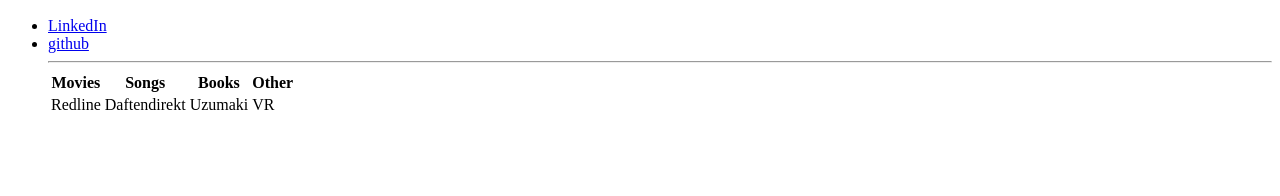
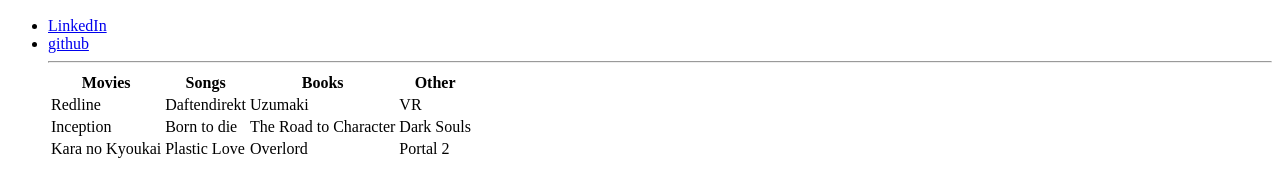
Before and after one commit to Chronoxfer/Chronoxfer.github.io, a plain HTML site: page index.html in a window 1280 px wide. Shown: the part 442-638 px from the top of the page. Drawn offline with Linux system fonts and the light colour scheme.

Commit message:
Update index.html

```diff
--- a/index.html
+++ b/index.html
@@ -19,9 +19,14 @@
     <th>Movies</th><th>Songs</th><th>Books</th><th>Other</th>
   </tr>
   <tr>
-  <td>Redline</td><td>Daftendirekt</td><td>Uzumaki</td><td>VR</td>
+    <td>Redline</td><td>Daftendirekt</td><td>Uzumaki</td><td>VR</td>
   </tr>
-  <td></td>
+  <tr>
+    <td>Inception</td><td>Born to die</td><td>The Road to Character</td><td>Dark Souls</td>
+  </tr>
+  <tr>
+    <td>Kara no Kyoukai</td><td>Plastic Love</td><td>Overlord</td><td>Portal 2</td>
+  </tr>
 </table>
 </ul>
 </html>
```
